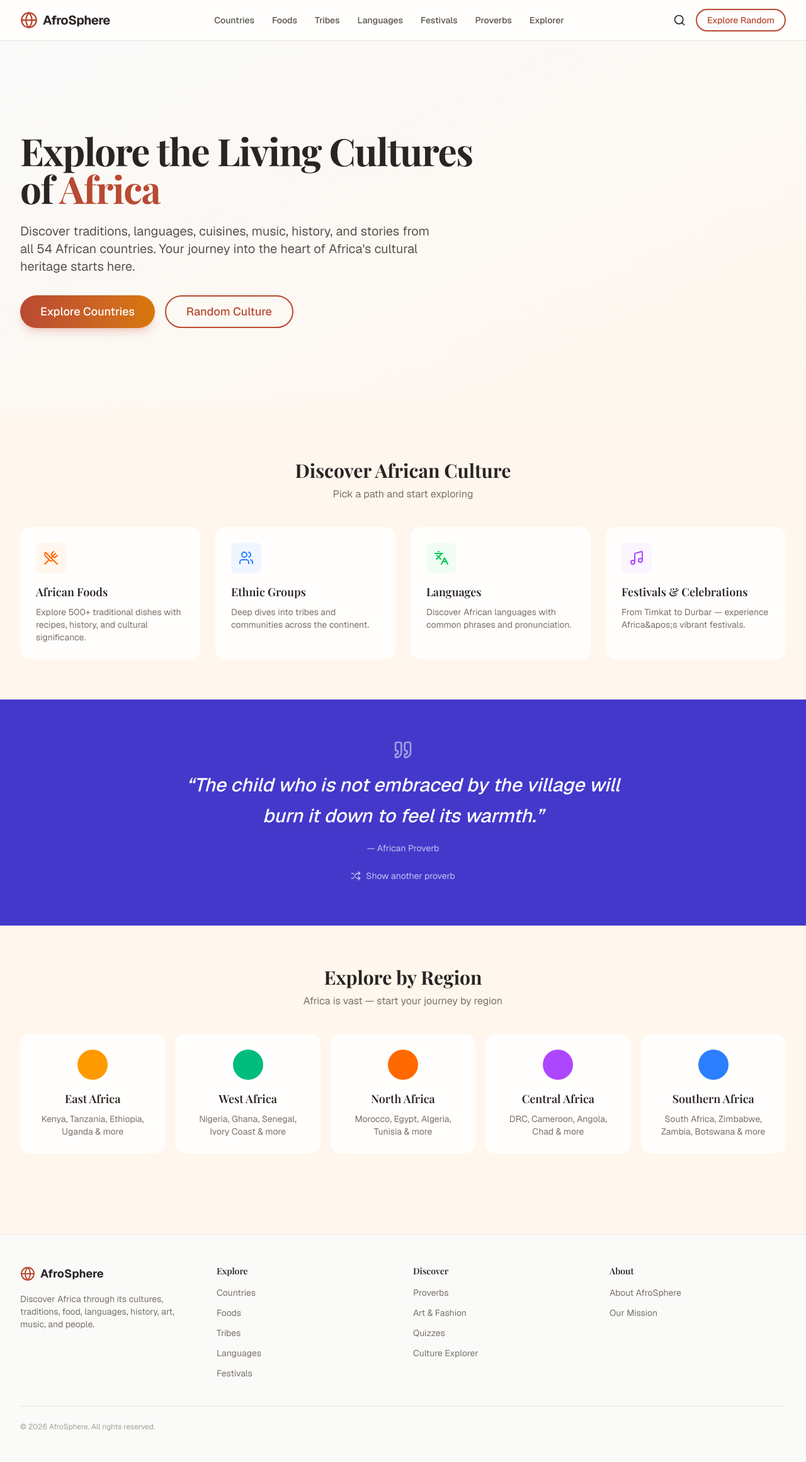
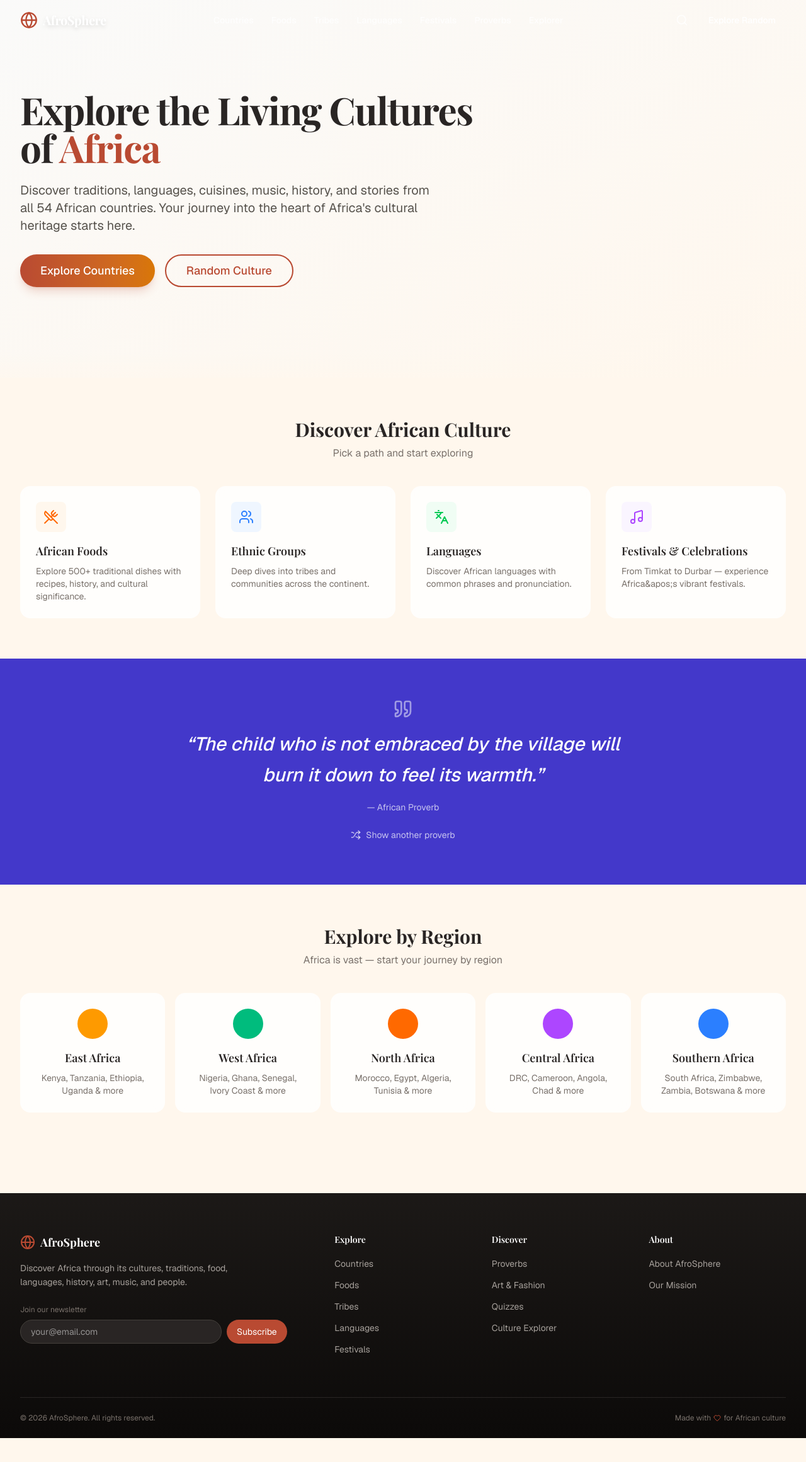
Before and after one commit to wyllade/African-Culture, a Next.js app: page / in a window 1280 px wide. Shown: the whole page at 63% size. After the commit the page ends 2284 px from the top, so only its background shows below. Built offline with nearby package versions, Linux system fonts and the light colour scheme; a web font is replaced by a local one.

Commit message:
UI refresh: scroll-aware transparent header, dark gradient footer with newsletter, minimal search bar

```diff
--- a/components/layout/Footer.tsx
+++ b/components/layout/Footer.tsx
@@ -1,5 +1,5 @@
 import Link from 'next/link'
-import { Globe } from 'lucide-react'
+import { Globe, Heart } from 'lucide-react'
 
 const sections = [
   {
@@ -32,27 +32,41 @@ const sections = [
 
 export function Footer() {
   return (
-    <footer className="border-t border-stone-200 dark:border-stone-700 bg-stone-50 dark:bg-stone-900 mt-16">
-      <div className="mx-auto max-w-7xl px-4 sm:px-6 lg:px-8 py-12">
-        <div className="grid grid-cols-2 md:grid-cols-4 gap-8">
-          <div className="col-span-2 md:col-span-1">
+    <footer className="bg-gradient-to-b from-stone-900 to-stone-950 text-stone-400 mt-16">
+      <div className="mx-auto max-w-7xl px-4 sm:px-6 lg:px-8">
+        <div className="py-16">
+          <div className="grid grid-cols-2 md:grid-cols-5 gap-8">
+            <div className="col-span-2 md:col-span-2">
               <Link href="/" className="flex items-center gap-2 mb-4">
                 <Globe className="h-6 w-6 text-primary" />
-              <span className="text-lg font-bold">AfroSphere</span>
+                <span className="text-lg font-bold text-white font-serif">AfroSphere</span>
               </Link>
-            <p className="text-sm text-stone-500 dark:text-stone-400">
+              <p className="text-sm text-stone-400 max-w-sm leading-relaxed">
                 Discover Africa through its cultures, traditions, food, languages, history, art, music, and people.
               </p>
+              <div className="mt-6">
+                <p className="text-xs text-stone-500 mb-2">Join our newsletter</p>
+                <div className="flex gap-2">
+                  <input
+                    type="email"
+                    placeholder="your@email.com"
+                    className="bg-stone-800 text-white text-sm px-4 py-2 rounded-full border border-stone-700 focus:outline-none focus:border-primary w-full max-w-xs"
+                  />
+                  <button className="bg-primary text-white text-sm px-4 py-2 rounded-full hover:bg-primary-light transition-colors shrink-0">
+                    Subscribe
+                  </button>
+                </div>
+              </div>
             </div>
             {sections.map((section) => (
               <div key={section.title}>
-              <h3 className="text-sm font-semibold mb-3">{section.title}</h3>
-              <ul className="space-y-2">
+                <h3 className="text-sm font-semibold text-white mb-4">{section.title}</h3>
+                <ul className="space-y-2.5">
                   {section.links.map((link) => (
                     <li key={link.href}>
                       <Link
                         href={link.href}
-                      className="text-sm text-stone-500 hover:text-primary dark:text-stone-400 transition-colors"
+                        className="text-sm text-stone-400 hover:text-primary transition-colors"
                       >
                         {link.label}
                       </Link>
@@ -62,9 +76,13 @@ export function Footer() {
               </div>
             ))}
           </div>
-        <div className="mt-10 pt-6 border-t border-stone-200 dark:border-stone-700 flex flex-col sm:flex-row items-center justify-between gap-4">
-          <p className="text-xs text-stone-400">
+        </div>
+        <div className="py-6 border-t border-stone-800 flex flex-col sm:flex-row items-center justify-between gap-4">
+          <p className="text-xs text-stone-500">
             &copy; {new Date().getFullYear()} AfroSphere. All rights reserved.
+          </p>
+          <p className="text-xs text-stone-500 flex items-center gap-1">
+            Made with <Heart className="h-3 w-3 text-primary" /> for African culture
           </p>
         </div>
       </div>
--- a/components/layout/Header.tsx
+++ b/components/layout/Header.tsx
@@ -1,7 +1,8 @@
 'use client'
 
-import { useState } from 'react'
+import { useState, useEffect } from 'react'
 import Link from 'next/link'
+import { usePathname } from 'next/navigation'
 import { Menu, X, Search, Globe } from 'lucide-react'
 import { Button } from '@/components/ui/Button'
 import { SearchBar } from './SearchBar'
@@ -20,14 +21,38 @@ const navLinks = [
 export function Header() {
   const [mobileOpen, setMobileOpen] = useState(false)
   const [searchOpen, setSearchOpen] = useState(false)
+  const [scrolled, setScrolled] = useState(false)
+  const pathname = usePathname()
+  const isHome = pathname === '/'
+
+  useEffect(() => {
+    const handleScroll = () => setScrolled(window.scrollY > 40)
+    window.addEventListener('scroll', handleScroll, { passive: true })
+    return () => window.removeEventListener('scroll', handleScroll)
+  }, [])
+
+  const showSolid = !isHome || scrolled
 
   return (
-    <header className="sticky top-0 z-40 border-b border-stone-200 dark:border-stone-700 bg-white/80 dark:bg-stone-900/80 backdrop-blur-md">
+    <header
+      className={cn(
+        'fixed top-0 left-0 right-0 z-40 transition-all duration-300',
+        showSolid
+          ? 'bg-white/90 dark:bg-stone-900/90 backdrop-blur-xl border-b border-stone-200/50 dark:border-stone-700/50 shadow-sm'
+          : 'bg-transparent'
+      )}
+    >
       <div className="mx-auto max-w-7xl px-4 sm:px-6 lg:px-8">
         <div className="flex h-16 items-center justify-between">
-          <Link href="/" className="flex items-center gap-2">
-            <Globe className="h-7 w-7 text-primary" />
-            <span className="text-xl font-bold tracking-tight">AfroSphere</span>
+          <Link href="/" className="flex items-center gap-2 group">
+            <Globe className="h-7 w-7 text-primary transition-transform group-hover:rotate-12 duration-300" />
+            <span className={cn(
+              'text-xl font-bold tracking-tight transition-colors',
+              'font-serif',
+              !showSolid && 'text-white drop-shadow-md'
+            )}>
+              AfroSphere
+            </span>
           </Link>
 
           <nav className="hidden lg:flex items-center gap-1">
@@ -35,9 +60,15 @@ export function Header() {
               <Link
                 key={link.href}
                 href={link.href}
-                className="px-3 py-2 text-sm font-medium text-stone-600 hover:text-primary dark:text-stone-400 dark:hover:text-primary rounded-lg hover:bg-stone-100 dark:hover:bg-stone-800 transition-colors"
+                className={cn(
+                  'px-3 py-2 text-sm font-medium rounded-full transition-colors relative group',
+                  showSolid
+                    ? 'text-stone-600 dark:text-stone-400 hover:text-primary hover:bg-stone-100 dark:hover:bg-stone-800'
+                    : 'text-white/80 hover:text-white'
+                )}
               >
                 {link.label}
+                <span className="absolute bottom-0 left-1/2 -translate-x-1/2 w-0 h-0.5 bg-primary rounded-full transition-all duration-300 group-hover:w-4" />
               </Link>
             ))}
           </nav>
@@ -45,16 +76,30 @@ export function Header() {
           <div className="flex items-center gap-2">
             <button
               onClick={() => setSearchOpen(!searchOpen)}
-              className="p-2 rounded-lg hover:bg-stone-100 dark:hover:bg-stone-800 transition-colors"
+              className={cn(
+                'p-2 rounded-full transition-colors',
+                showSolid
+                  ? 'hover:bg-stone-100 dark:hover:bg-stone-800'
+                  : 'text-white/80 hover:text-white hover:bg-white/10'
+              )}
             >
               <Search className="h-5 w-5" />
             </button>
-            <Button variant="outline" size="sm" className="hidden sm:flex">
+            <Button
+              variant={showSolid ? 'outline' : 'ghost'}
+              size="sm"
+              className={cn('hidden sm:flex', !showSolid && 'text-white border-white/30 hover:bg-white/10')}
+            >
               Explore Random
             </Button>
             <button
               onClick={() => setMobileOpen(!mobileOpen)}
-              className="lg:hidden p-2 rounded-lg hover:bg-stone-100 dark:hover:bg-stone-800"
+              className={cn(
+                'lg:hidden p-2 rounded-full transition-colors',
+                showSolid
+                  ? 'hover:bg-stone-100 dark:hover:bg-stone-800'
+                  : 'text-white/80 hover:text-white hover:bg-white/10'
+              )}
             >
               {mobileOpen ? <X className="h-5 w-5" /> : <Menu className="h-5 w-5" />}
             </button>
@@ -63,7 +108,7 @@ export function Header() {
       </div>
 
       {searchOpen && (
-        <div className="border-t border-stone-200 dark:border-stone-700">
+        <div className={cn('border-t', showSolid ? 'border-stone-200/50 dark:border-stone-700/50' : 'border-white/10')}>
           <div className="mx-auto max-w-3xl px-4 py-3">
             <SearchBar />
           </div>
@@ -71,14 +116,14 @@ export function Header() {
       )}
 
       {mobileOpen && (
-        <div className="lg:hidden border-t border-stone-200 dark:border-stone-700">
+        <div className="lg:hidden border-t border-white/10 bg-stone-900/95 backdrop-blur-xl">
           <nav className="px-4 py-3 space-y-1">
             {navLinks.map((link) => (
               <Link
                 key={link.href}
                 href={link.href}
                 onClick={() => setMobileOpen(false)}
-                className="block px-3 py-2 text-sm font-medium text-stone-600 hover:text-primary dark:text-stone-400 rounded-lg hover:bg-stone-100 dark:hover:bg-stone-800 transition-colors"
+                className="block px-3 py-3 text-sm font-medium text-white/80 hover:text-white rounded-lg hover:bg-white/10 transition-colors"
               >
                 {link.label}
               </Link>
--- a/components/layout/SearchBar.tsx
+++ b/components/layout/SearchBar.tsx
@@ -3,7 +3,6 @@
 import { useState, useCallback } from 'react'
 import { useRouter } from 'next/navigation'
 import { Search } from 'lucide-react'
-import { Input } from '@/components/ui/Input'
 
 export function SearchBar() {
   const [query, setQuery] = useState('')
@@ -22,12 +21,12 @@ export function SearchBar() {
   return (
     <form onSubmit={handleSubmit} className="relative">
       <Search className="absolute left-3 top-1/2 -translate-y-1/2 h-4 w-4 text-stone-400" />
-      <Input
+      <input
         type="search"
         placeholder="Search countries, tribes, foods, traditions..."
         value={query}
         onChange={(e) => setQuery(e.target.value)}
-        className="pl-10"
+        className="w-full bg-transparent border-b-2 border-stone-300 dark:border-stone-600 pl-10 py-2.5 text-foreground placeholder:text-stone-400 focus:outline-none focus:border-primary transition-colors"
       />
     </form>
   )
```
Lines whose indentation alone changed are shown as unchanged.
